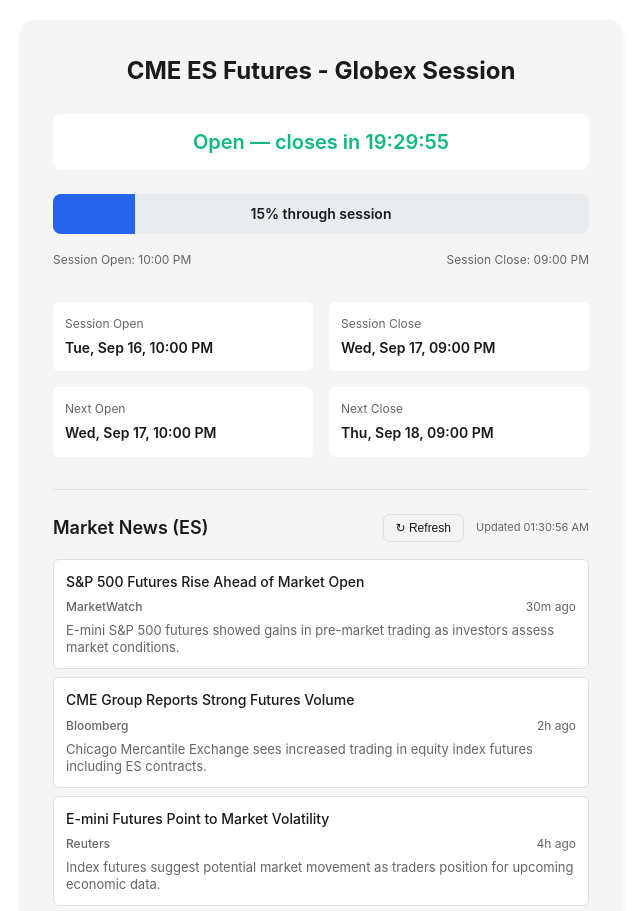
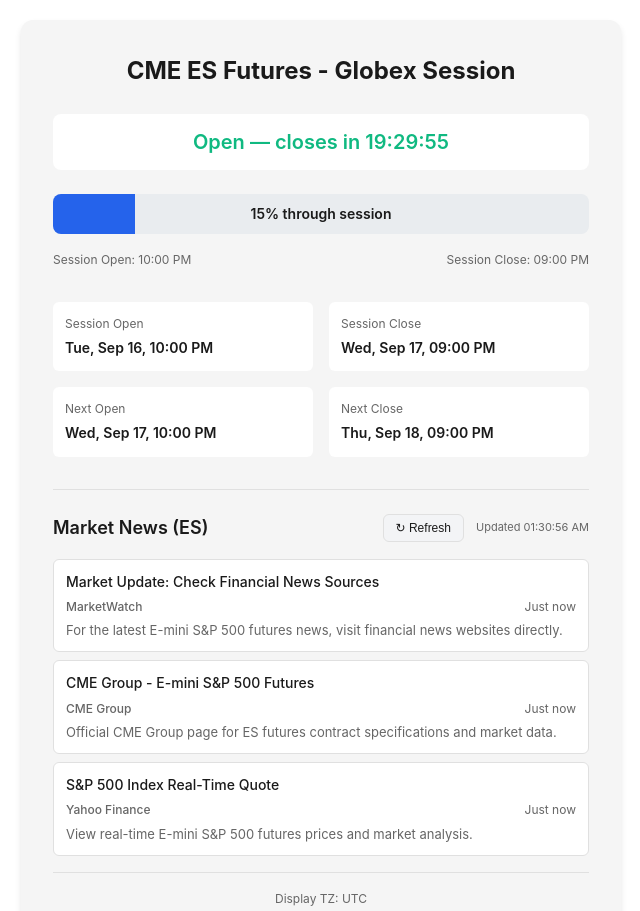
Before and after one commit to agoagoagoago/cme-es-futures-timer, a plain HTML site: page index.html in a window 1280 px wide. Shown: the top 911 px of the page, without its empty margins (319-959 px from the left). Drawn offline with Linux system fonts and the light colour scheme; no server answers.

Commit message:
Improve news fetching with multiple CORS proxies and better fallbacks
- Add multiple CORS proxy services (corsproxy.io, allorigins, cors-anywhere)
- Try each proxy in sequence until one works
- Add Yahoo Finance and Bloomberg RSS as fallback sources
- Replace mock data with useful market links when all feeds fail
- Better error handling and logging for debugging

```diff
--- a/index.html
+++ b/index.html
@@ -461,7 +461,13 @@
             '"E-mini"'
         ];
         const NEWS_RSS_URL = `https://news.google.com/rss/search?q=${encodeURIComponent(NEWS_QUERY_TERMS.join(' OR '))}%20when:7d&hl=en-US&gl=US&ceid=US:en`;
-        const NEWS_ALLORIGINS_URL = `https://api.allorigins.win/raw?url=${encodeURIComponent(NEWS_RSS_URL)}`;
+        // Try multiple CORS proxy services as fallbacks
+        const CORS_PROXIES = [
+            url => `https://corsproxy.io/?${encodeURIComponent(url)}`,
+            url => `https://api.allorigins.win/raw?url=${encodeURIComponent(url)}`,
+            url => `https://cors-anywhere.herokuapp.com/${url}`
+        ];
+        let currentProxyIndex = 0;
 
         // Keywords for filtering relevant news
         const NEWS_RELEVANT_KEYWORDS = [
@@ -870,91 +876,127 @@
             }
         }
 
-        // Fetch news from RSS via AllOrigins
+        // Fetch news from RSS via CORS proxy
         async function fetchNewsRss() {
             const controller = new AbortController();
             newsController = controller;
 
-            console.log('Fetching news from:', NEWS_ALLORIGINS_URL);
+            // Try each CORS proxy in sequence
+            for (let i = 0; i < CORS_PROXIES.length; i++) {
+                currentProxyIndex = i;
+                const proxyUrl = CORS_PROXIES[i](NEWS_RSS_URL);
+                console.log(`Trying CORS proxy ${i + 1}/${CORS_PROXIES.length}:`, proxyUrl);
 
                 try {
-                const response = await fetch(NEWS_ALLORIGINS_URL, {
+                    const response = await fetch(proxyUrl, {
                         signal: controller.signal,
                         headers: {
-                        'Accept': 'application/rss+xml, application/xml, text/xml'
+                            'Accept': 'application/rss+xml, application/xml, text/xml, */*'
                         }
                     });
 
                     console.log('Fetch response status:', response.status);
 
                     if (!response.ok) {
-                    throw new Error(`HTTP ${response.status}: ${response.statusText}`);
+                        console.warn(`Proxy ${i + 1} failed with status ${response.status}`);
+                        continue; // Try next proxy
                     }
 
                     const xmlText = await response.text();
-                console.log('Received XML length:', xmlText.length);
+                    console.log('Received response length:', xmlText.length);
 
                     // Quick check if it's actually XML
-                if (!xmlText.includes('<') || !xmlText.includes('xml')) {
-                    console.error('Response doesn\'t appear to be XML:', xmlText.substring(0, 200));
-                    throw new Error('Invalid XML response');
+                    if (!xmlText.includes('<')) {
+                        console.warn(`Proxy ${i + 1} returned non-XML response`);
+                        continue; // Try next proxy
                     }
 
                     const items = parseRssFeed(xmlText);
                     console.log('Parsed items:', items.length);
 
-                if (items.length === 0) {
-                    // Try direct Google News URL as fallback
-                    console.log('No items found, trying fallback approach...');
-                    return await fetchNewsFallback();
-                }
-
+                    if (items.length > 0) {
                         const result = deduplicateNews(items)
                             .sort((a, b) => b.publishedAt - a.publishedAt)
                             .slice(0, NEWS_MAX_ITEMS);
 
-                console.log('Final news items:', result.length);
+                        console.log('Successfully fetched news items:', result.length);
                         return result;
+                    }
                 } catch (error) {
-                console.error('RSS fetch error:', error);
+                    console.warn(`Proxy ${i + 1} error:`, error.message);
                     if (error.name === 'AbortError') {
                         throw new Error('Request timed out');
                     }
-                // Try fallback
+                    // Continue to next proxy
+                }
+            }
+
+            // All proxies failed, use fallback
+            console.log('All CORS proxies failed, using fallback news...');
+            return await fetchNewsFallback();
+        }
+
+        // Fallback news source - try simpler RSS feed
+        async function fetchNewsFallback() {
+            console.log('Using fallback news source');
+
+            // Try a simpler, more reliable financial news RSS feed
+            const fallbackFeeds = [
+                'https://feeds.finance.yahoo.com/rss/2.0/headline',
+                'https://feeds.bloomberg.com/markets/news.rss'
+            ];
+
+            for (const feedUrl of fallbackFeeds) {
                 try {
-                    return await fetchNewsFallback();
-                } catch (fallbackError) {
-                    console.error('Fallback also failed:', fallbackError);
-                    throw error;
+                    // Try with corsproxy.io which seems most reliable
+                    const proxyUrl = `https://corsproxy.io/?${encodeURIComponent(feedUrl)}`;
+                    console.log('Trying fallback feed:', proxyUrl);
+
+                    const response = await fetch(proxyUrl);
+                    if (response.ok) {
+                        const text = await response.text();
+                        const items = parseRssFeed(text);
+                        if (items.length > 0) {
+                            // Filter for futures-related content
+                            const futuresNews = items.filter(item => {
+                                const text = (item.title + ' ' + (item.snippet || '')).toLowerCase();
+                                return text.includes('futures') || text.includes('s&p') || text.includes('market');
+                            });
+
+                            if (futuresNews.length > 0) {
+                                console.log('Found fallback news items:', futuresNews.length);
+                                return futuresNews.slice(0, NEWS_MAX_ITEMS);
                             }
                         }
                     }
+                } catch (error) {
+                    console.warn('Fallback feed error:', error.message);
+                }
+            }
 
-        // Fallback news source with mock data for testing
-        async function fetchNewsFallback() {
-            console.log('Using fallback news source');
-            // Return some mock ES-related news for testing
+            // Last resort: return generic market-related items
+            console.log('Using static fallback news');
             return [
                 {
-                    title: "S&P 500 Futures Rise Ahead of Market Open",
-                    url: "https://example.com/news1",
+                    title: "Market Update: Check Financial News Sources",
+                    url: "https://www.marketwatch.com/investing/index/spx",
                     source: "MarketWatch",
-                    publishedAt: new Date(Date.now() - 30 * 60 * 1000), // 30 minutes ago
-                    snippet: "E-mini S&P 500 futures showed gains in pre-market trading as investors assess market conditions."
+                    publishedAt: new Date(),
+                    snippet: "For the latest E-mini S&P 500 futures news, visit financial news websites directly."
                 },
                 {
-                    title: "CME Group Reports Strong Futures Volume",
-                    url: "https://example.com/news2",
-                    source: "Bloomberg",
-                    publishedAt: new Date(Date.now() - 2 * 60 * 60 * 1000), // 2 hours ago
-                    snippet: "Chicago Mercantile Exchange sees increased trading in equity index futures including ES contracts."
+                    title: "CME Group - E-mini S&P 500 Futures",
+                    url: "https://www.cmegroup.com/markets/equities/sp/e-mini-sandp500.html",
+                    source: "CME Group",
+                    publishedAt: new Date(),
+                    snippet: "Official CME Group page for ES futures contract specifications and market data."
                 },
                 {
-                    title: "E-mini Futures Point to Market Volatility",
-                    url: "https://example.com/news3",
-                    source: "Reuters",
-                    publishedAt: new Date(Date.now() - 4 * 60 * 60 * 1000), // 4 hours ago
-                    snippet: "Index futures suggest potential market movement as traders position for upcoming economic data."
+                    title: "S&P 500 Index Real-Time Quote",
+                    url: "https://finance.yahoo.com/quote/ES=F",
+                    source: "Yahoo Finance",
+                    publishedAt: new Date(),
+                    snippet: "View real-time E-mini S&P 500 futures prices and market analysis."
                 }
             ];
         }
```
Lines whose indentation alone changed are shown as unchanged.
